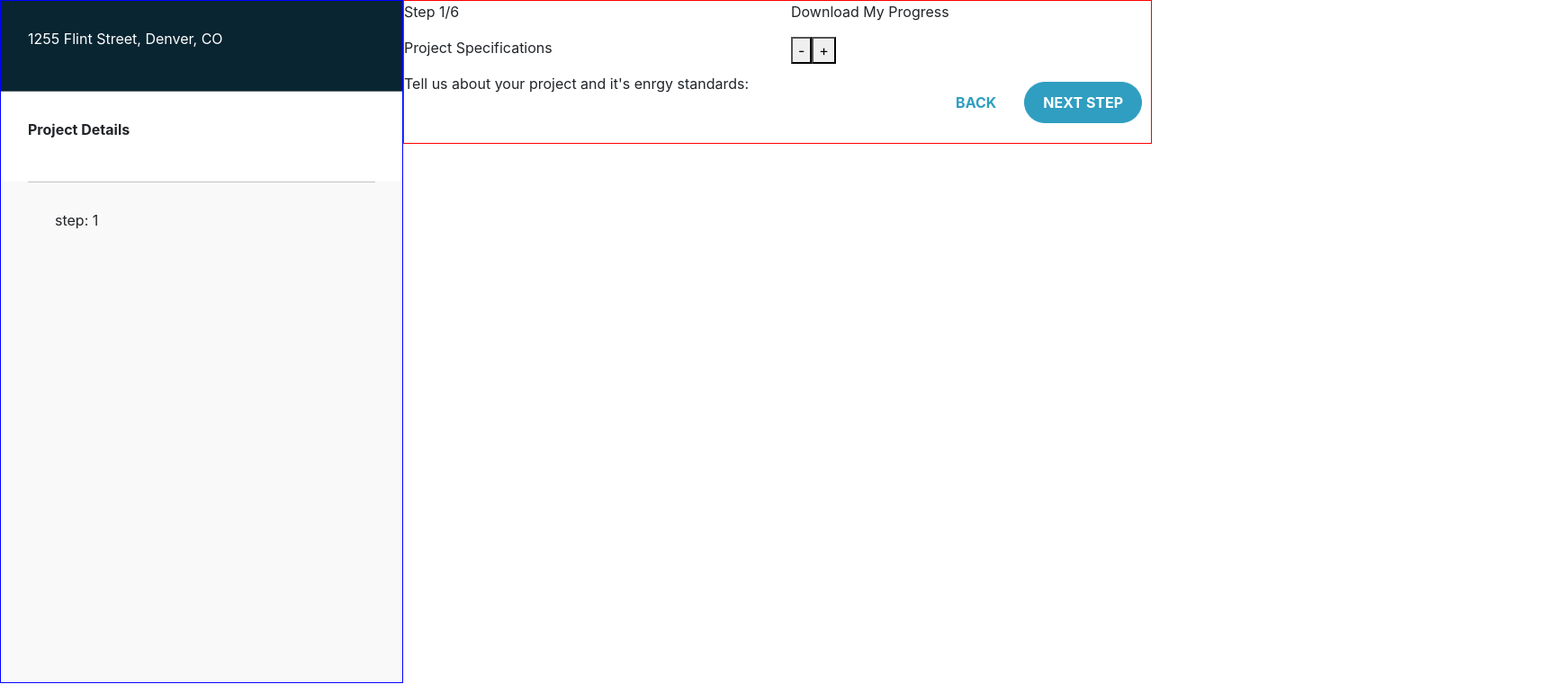
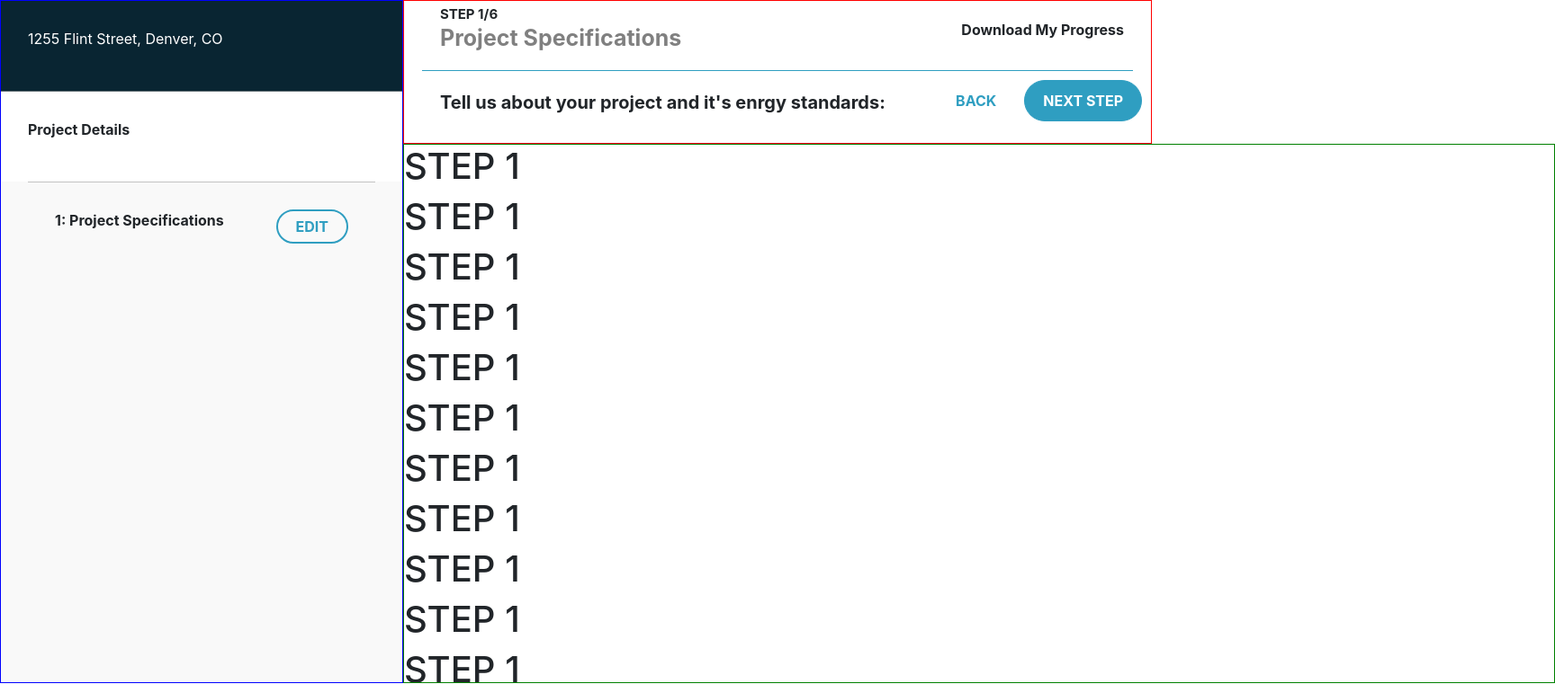
Before and after one commit to perryr16/lbl-linkage-redux, a React (Create React App) app: page / in a window 1280 px wide. Shown: the top 761 px of the page at 90% size, 1728 px wide, since content can reach past the window. Built offline with nearby package versions, Linux system fonts and the light colour scheme.

Commit message:
links and routing fixed

```diff
--- a/src/app/App.tsx
+++ b/src/app/App.tsx
@@ -1,16 +1,20 @@
 import React from "react";
 import '../static/App.css';
-import {NavBar, Sidebar} from '../components/index'
+import {NavBar, Sidebar, StepRouter} from '../components/index'
+import {BrowserRouter} from 'react-router-dom'
 import 'bootstrap/dist/css/bootstrap.min.css'
 
 
 
-function App(props:any) {
+function App() {
   return (
     <div className="App">
       <header className="App-header">
-        <NavBar />
-        <Sidebar />
+        <BrowserRouter>
+          <NavBar />
+          <Sidebar />
+          <StepRouter />
+        </BrowserRouter>
       </header>
     </div>
   );
--- a/src/components/nav/nav-bar.tsx
+++ b/src/components/nav/nav-bar.tsx
@@ -1,9 +1,6 @@
 import React from 'react';
 import {useSelector, useDispatch} from 'react-redux';
-import {BrowserRouter, Link} from 'react-router-dom'
-import Row from 'react-bootstrap/Row'
-import Col from 'react-bootstrap/Col'
-import {StepRouter} from '../index'
+import {Link} from 'react-router-dom'
 import {selectStep, increment, decrement, setStep} from '../steps/stepSlice'
 import {stepFix} from '../../helpers/step-helper'
 
@@ -13,12 +10,12 @@ export const NavBar: React.FC = () => {
   const dispatch = useDispatch()
   const currentStep = useSelector(selectStep)
 
-  const incrementStep = () => {
-    dispatch<any>(increment())
-  }
-  const decrementStep = () => {
-    dispatch<any>(decrement())
-  }
+  // const incrementStep = () => {
+  //   dispatch<any>(increment())
+  // }
+  // const decrementStep = () => {
+  //   dispatch<any>(decrement())
+  // }
 
   const changeStep = (change:number):any => {
     let newStep = stepFix(currentStep.step + change)
@@ -32,25 +29,18 @@ export const NavBar: React.FC = () => {
   }
 
 
-   return (
-     <div className='nav-bar'>
-      <Row>
-        <Col >
-          <p>Step {currentStep.step}/6 </p>
-          <p>{currentStep.title}</p>
-        </Col>
-        <Col>
-          <p> Download My Progress</p>
-          <button onClick={decrementStep}>-</button>
-          <button onClick={incrementStep}>+</button>
-        </Col>
-      </Row>
-            <BrowserRouter>
-              <Link className='nav-btn nav-next bold' to={`/step${newStep(1)}`} onClick={changeStep(+1)}>NEXT STEP</Link>
-              <Link className='nav-btn nav-back bold' to={`/step${newStep(-1)}`} onClick={changeStep(-1)}>BACK </Link>
-              <StepRouter />
-            </BrowserRouter>
-          <p>{stepPrompts[currentStep.step]}</p>
+  return (
+    <div className='nav-bar'>
+      <div className='under-blue pad-l-20 pad-t-10' >
+        <p className='txt-15 bold line-h'>STEP {currentStep.step}/6 </p>
+        <p className='txt-25 bold gray line-h pad-b-10'>{currentStep.title}</p>
+        <p className='download-progress'> Download My Progress</p>
+      </div>
+
+      <Link className='nav-btn nav-next bold' to={`/step${newStep(1)}`} onClick={changeStep(+1)}>NEXT STEP</Link>
+      <Link className='nav-btn nav-back bold' to={`/step${newStep(-1)}`} onClick={changeStep(-1)}>BACK </Link>
+
+      <p className='txt-20 bold pad-l-40 pad-t-20'>{stepPrompts[currentStep.step]}</p>
 
      </div>
    );
@@ -64,3 +54,6 @@ const stepPrompts:any = {
   4: "Add your system level equipment",
   5: "Add your non-system equipment",
 }
+
+{/* <button onClick={decrementStep}>-</button>
+<button onClick={incrementStep}>+</button> */}
--- a/src/components/nav/sidebar.tsx
+++ b/src/components/nav/sidebar.tsx
@@ -1,6 +1,7 @@
 import React from 'react';
 import {useSelector} from 'react-redux';
 import {selectStep} from '../steps/stepSlice'
+import {Link} from 'react-router-dom';
 
 
 interface Props {
@@ -18,7 +19,8 @@ export const Sidebar: React.FC<Props> = () => {
       return (
          stepArr.map(step => (
             <div className='proj-details'>
-               <p>step: {step}</p>
+               <Link to={`/step${step}`} className='btn-edit-step'>EDIT</Link>
+               <p className='bold'>{step}: {stepRef[step]}</p>
             </div>
          ))
       )
@@ -36,3 +38,12 @@ export const Sidebar: React.FC<Props> = () => {
       </div>
    );
 }
+
+const stepRef:any = {
+   1: 'Project Specifications',
+   2: 'System Selections',
+   3: 'System Details',
+   4: 'System Equipment',
+   5: 'Non-System Equipment',
+   6: 'System Review',
+}
--- a/src/components/router/step-router.tsx
+++ b/src/components/router/step-router.tsx
@@ -6,9 +6,7 @@ import {Step1Card, Step2Card, Step3Card, Step4Card, Step5Card, Step6Card} from '
 export const StepRouter: React.FC = () => {
    return (
       <Switch>
-         <Route exact path="/step1">
-            <Step1Card />
-         </Route>
+
          <Route exact path="/step2">
             <Step2Card />
          </Route>
@@ -24,6 +22,9 @@ export const StepRouter: React.FC = () => {
          <Route exact path="/step6">
             <Step6Card />
          </Route>
+         <Route path="/">
+            <Step1Card />
+         </Route>
       </Switch>
    );
 }
--- a/src/components/steps/step-section.tsx
+++ b/src/components/steps/step-section.tsx
@@ -1,4 +1,5 @@
 import React from 'react';
+import {StepRouter} from '../index'
 
 interface Props {
    children?: React.FC
--- a/src/static/App.css
+++ b/src/static/App.css
@@ -26,6 +26,25 @@
 }
 .bold {
   font-weight: bold;
+}
+.btn-edit-step {
+  float: right;
+  padding: 5px 20px 5px 20px;
+  border-radius: 25px;
+  border: 2px solid rgb(47,158,193);
+  background-color: transparent;
+  color: rgb(47,158,193);
+  font-weight: bold;
+  text-decoration: none;
+}
+.download-progress {
+  position: absolute;
+  right: 30px;
+  top: 20px;
+  font-weight: bold;
+}
+.gray {
+  color: gray
 }
 .nav-bar {
   border: 1px solid red;
@@ -65,6 +84,24 @@
   color: white;
   text-decoration: none;
 }
+.line-h {
+  line-height: 10px;
+}
+.pad-b-10{
+  padding-bottom: 15px;
+}
+.pad-l-20{
+  padding-left: 20px;
+}
+.pad-l-40{
+  padding-left: 40px;
+}
+.pad-t-10 {
+  padding-top: 10px;
+}
+.pad-t-20 {
+  padding-top: 20px;
+}
 .proj-details-a {
   background-color: white;
   padding: 0 30px 0 30px;
@@ -94,7 +131,7 @@
   border: 1px solid green;
   width: 100%;
   height: 75vh;
-  left: 0px;
+  left: 35vw;
   overflow: scroll;
 }
 .txt-10 {
@@ -106,9 +143,16 @@
 .txt-20 {
   font-size: 20px;
 }
+.txt-25 {
+  font-size:25px;
+}
 .txt-30 {
   font-size: 30px
 }
 .txt-40 {
   font-size: 40px
 }
+.under-blue {
+  border-bottom: 1px solid rgb(47,158,193);
+  margin: 0 20px 0 20px;
+}
```
